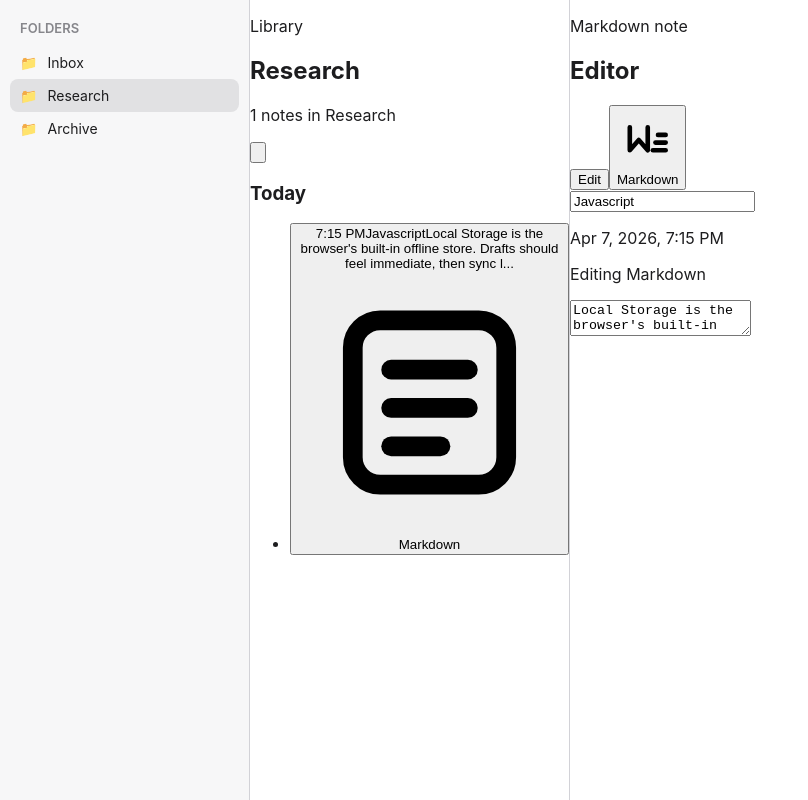
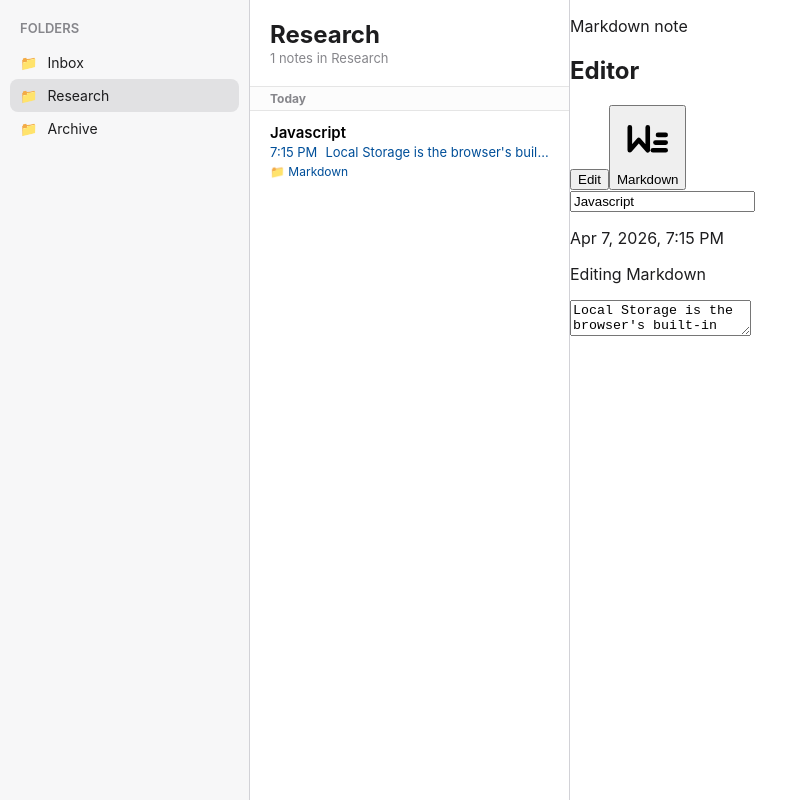
Before and after one commit to MizutaniSubaru/Markean, a React (Vite) app in the folder apps/web/: page / in a window 1280 px wide. Shown: the whole page, without its empty margins (0-808 px from the left). Built offline with nearby package versions, Linux system fonts and the light colour scheme.

Commit message:
feat: style NotesPane with three-line list items

```diff
--- a/apps/web/src/components/layout/NotesPane.tsx
+++ b/apps/web/src/components/layout/NotesPane.tsx
@@ -31,56 +31,47 @@ export function NotesPane({
   onSelectNote,
 }: NotesPaneProps) {
   return (
-    <section className="pane pane--notes" aria-label="Notes">
-      <div className="pane__toolbar pane__toolbar--notes">
-        <div>
-          <p className="pane__eyebrow">Library</p>
-          <h2 className="pane__title" id="notes-title">
-            {title}
-          </h2>
-          <p className="pane__subtitle">{subtitle}</p>
-        </div>
-        <button className="pane-icon-button" type="button" aria-label="New note" onClick={onCreateNote}>
-          <ComposeIcon className="pane-icon-button__icon" />
+    <div className="notes-pane-container">
+      <div className="list-header">
+        <div>{title}</div>
+        <div style={{ display: 'flex', justifyContent: 'space-between', alignItems: 'center' }}>
+          <span style={{ fontSize: '13px', fontWeight: 'normal', color: 'var(--text-secondary)' }}>{subtitle}</span>
+          <button onClick={onCreateNote} aria-label="New note" style={{ background: 'none', border: 'none', cursor: 'pointer', color: 'var(--apple-blue)' }}>
+            <ComposeIcon />
           </button>
         </div>
+      </div>
 
-      <div className="pane__body">
       {sections.length === 0 ? (
-          <div className="empty-state">
-            <p className="empty-state__title">No matching notes yet.</p>
-            <p className="empty-state__copy">Try another search or create a new note in this workspace.</p>
+        <div style={{ padding: '20px', color: 'var(--text-secondary)', textAlign: 'center', fontSize: '14px' }}>
+          No notes here yet.
         </div>
       ) : (
-          <div className="notes-groups">
-            {sections.map((section) => (
-              <section className="notes-group" key={section.label} aria-label={section.label}>
-                <h3 className="notes-group__title">{section.label}</h3>
-                <ul className="note-list">
+        sections.map((section) => (
+          <div key={section.label}>
+            <div style={{ padding: '4px 20px', fontSize: '12px', fontWeight: 'bold', color: 'var(--text-secondary)', background: '#fcfcfc', borderBottom: '0.5px solid var(--divider-color)', borderTop: '0.5px solid var(--divider-color)' }}>
+              {section.label}
+            </div>
             {section.items.map((note) => (
-                    <li key={note.id}>
               <button
-                        className="note-row"
-                        type="button"
-                        data-active={note.id === activeNoteId ? "true" : undefined}
+                key={note.id}
+                className={`note-item ${note.id === activeNoteId ? 'active' : ''}`}
                 onClick={() => onSelectNote(note.id)}
+                style={{ display: 'block', width: '100%', textAlign: 'left', background: 'none', border: 'none', padding: '12px 20px', fontFamily: 'inherit' }}
               >
-                        <span className="note-row__time">{note.timeLabel}</span>
-                        <span className="note-row__title">{note.title}</span>
-                        <span className="note-row__summary">{note.summary}</span>
-                        <span className="note-row__meta">
-                          <NoteIcon className="note-row__icon" />
-                          <span>{note.folderName ?? "Markdown"}</span>
-                        </span>
+                <div className="note-title">{note.title}</div>
+                <div className="note-line2">
+                  <span className="note-time">{note.timeLabel}</span>
+                  <span className="note-snippet">{note.summary}</span>
+                </div>
+                <div className="note-folder">
+                  📁 {note.folderName ?? "Markdown"}
+                </div>
               </button>
-                    </li>
-                  ))}
-                </ul>
-              </section>
             ))}
           </div>
+        ))
       )}
     </div>
-    </section>
   );
 }
--- a/apps/web/src/styles/app.css
+++ b/apps/web/src/styles/app.css
@@ -94,3 +94,76 @@ body {
 .sidebar-icon {
   color: var(--apple-blue);
 }
+
+.notes-pane-container {
+  overflow-y: auto;
+  height: 100%;
+}
+.list-header {
+  padding: 20px;
+  font-size: 24px;
+  font-weight: 700;
+}
+
+.note-item {
+  padding: 12px 20px;
+  border-bottom: 0.5px solid transparent;
+  position: relative;
+  cursor: pointer;
+}
+
+.note-item.active {
+  background: #e6f2ff;
+}
+
+.note-item.active .note-time,
+.note-item.active .note-snippet,
+.note-item.active .note-folder {
+  color: #004f99;
+}
+
+
+.note-item::after {
+  content: '';
+  position: absolute;
+  bottom: 0;
+  left: 20px;
+  right: 0;
+  height: 0.5px;
+  background: var(--divider-color);
+}
+.note-item:last-child::after {
+  display: none;
+}
+
+.note-title {
+  font-weight: 600;
+  font-size: 15px;
+  margin-bottom: 2px;
+  white-space: nowrap;
+  overflow: hidden;
+  text-overflow: ellipsis;
+}
+
+.note-line2 {
+  display: flex;
+  gap: 8px;
+  font-size: 13px;
+  color: var(--text-secondary);
+}
+
+.note-time { flex-shrink: 0; }
+.note-snippet {
+  white-space: nowrap;
+  overflow: hidden;
+  text-overflow: ellipsis;
+}
+
+.note-folder {
+  margin-top: 4px;
+  font-size: 12px;
+  color: var(--text-secondary);
+  display: flex;
+  align-items: center;
+  gap: 4px;
+}
```
Also changed, not shown: 1 other file (tests, documents, lock files or other folders). Lines whose indentation alone changed are shown as unchanged.
